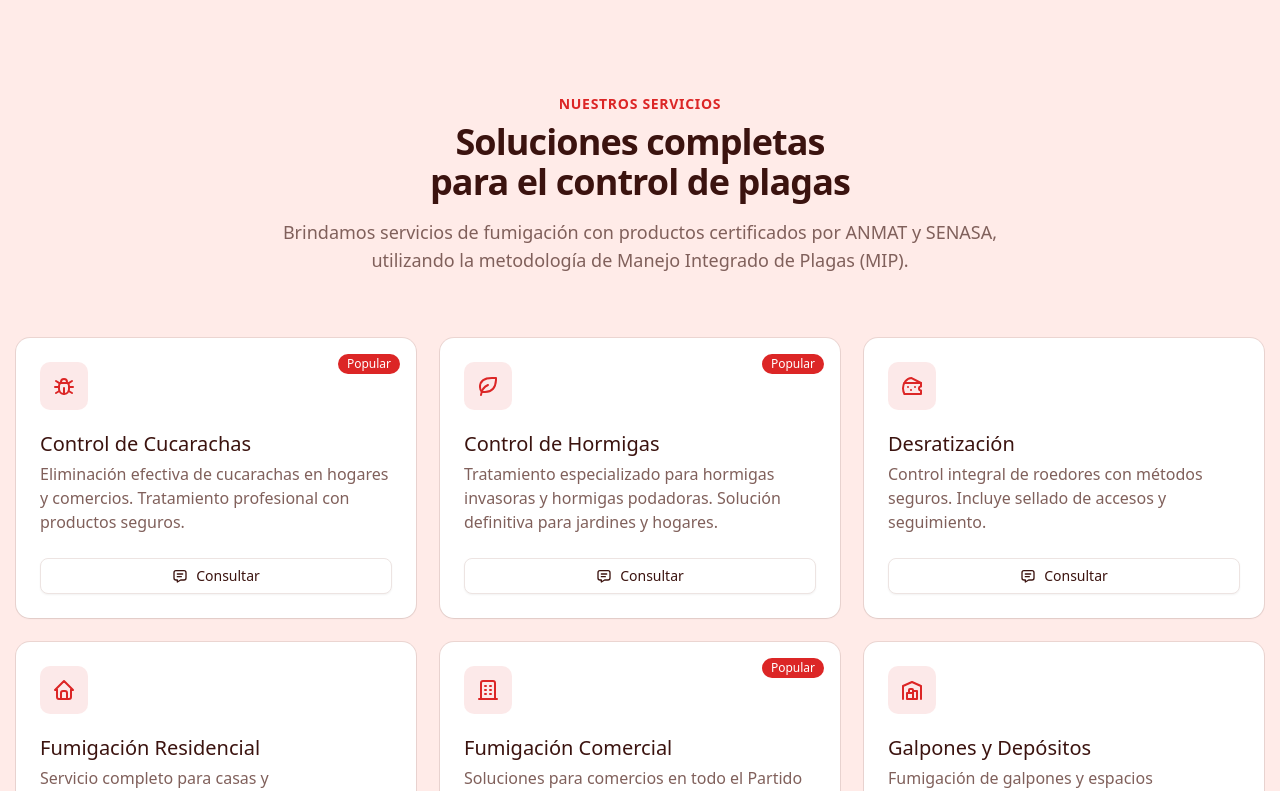
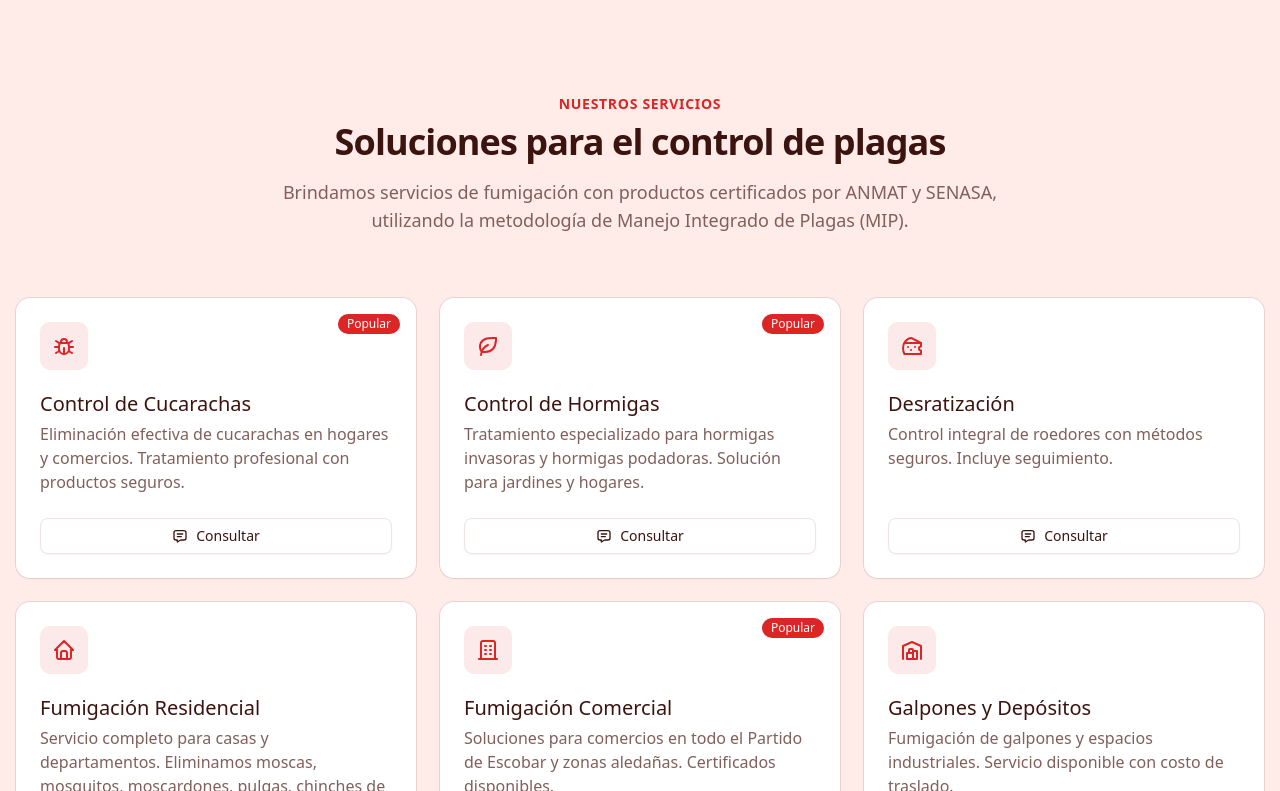
Before and after one commit to martinstanicio/mcm-fumigaciones, a Next.js app: page / in a window 1280 px wide. Shown: the part 689-1480 px from the top of the page. Built offline with nearby package versions, Linux system fonts and the light colour scheme.

Commit message:
update business services

```diff
--- a/src/components/services.tsx
+++ b/src/components/services.tsx
@@ -24,7 +24,7 @@ export function Services() {
             Nuestros Servicios
           </p>
           <h2 className="text-3xl font-bold tracking-tight text-balance text-foreground sm:text-4xl">
-            Soluciones completas para el control de plagas
+            Soluciones para el control de plagas
           </h2>
           <p className="mt-4 text-lg text-muted-foreground">
             Brindamos servicios de fumigación con productos certificados por
--- a/src/content/faqs.ts
+++ b/src/content/faqs.ts
@@ -41,6 +41,6 @@ export const faqs: FAQ[] = [
   {
     question: "¿Qué plagas tratan?",
     answer:
-      "Tratamos las plagas más comunes: cucarachas, hormigas invasoras y de jardín, moscas, mosquitos, moscardones, chinches de cama, pulgas, escorpiones, tábanos, roedores, entre otras. También realizamos desinfecciones efectivas contra agentes bacterianos, virales y fúngicos.",
+      "Tratamos las plagas más comunes: cucarachas, hormigas invasoras y de jardín, moscas, mosquitos, moscardones, chinches de cama, pulgas, escorpiones, roedores, entre otras. También realizamos desinfecciones efectivas contra agentes bacterianos, virales y fúngicos.",
   },
 ];
--- a/src/content/plagues.ts
+++ b/src/content/plagues.ts
@@ -8,6 +8,5 @@ export const plagues = [
   "Chinches de cama",
   "Pulgas",
   "Escorpiones",
-  "Tábanos",
   "Roedores",
 ];
--- a/src/content/services.ts
+++ b/src/content/services.ts
@@ -19,14 +19,14 @@ export const services = [
     icon: IconLeaf,
     title: "Control de Hormigas",
     description:
-      "Tratamiento especializado para hormigas invasoras y hormigas podadoras. Solución definitiva para jardines y hogares.",
+      "Tratamiento especializado para hormigas invasoras y hormigas podadoras. Solución para jardines y hogares.",
     popular: true,
   },
   {
     icon: IconCheese,
     title: "Desratización",
     description:
-      "Control integral de roedores con métodos seguros. Incluye sellado de accesos y seguimiento.",
+      "Control integral de roedores con métodos seguros. Incluye seguimiento.",
     popular: false,
   },
   {
```
